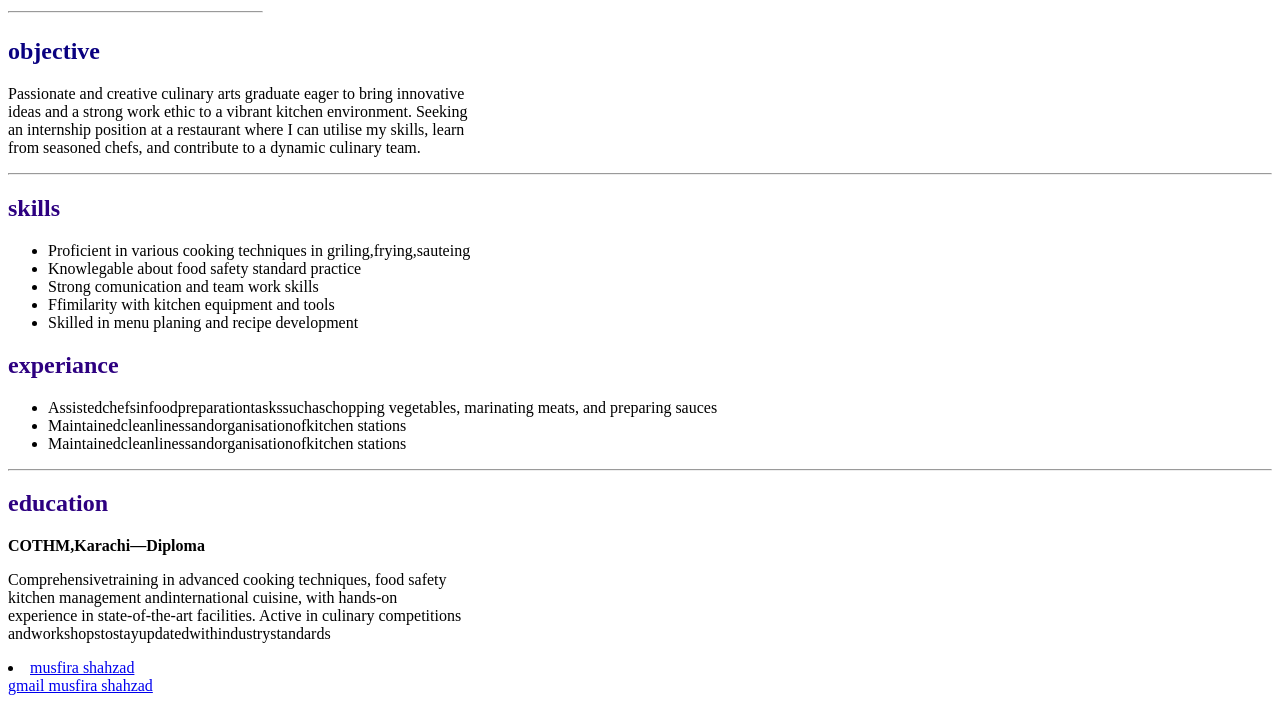
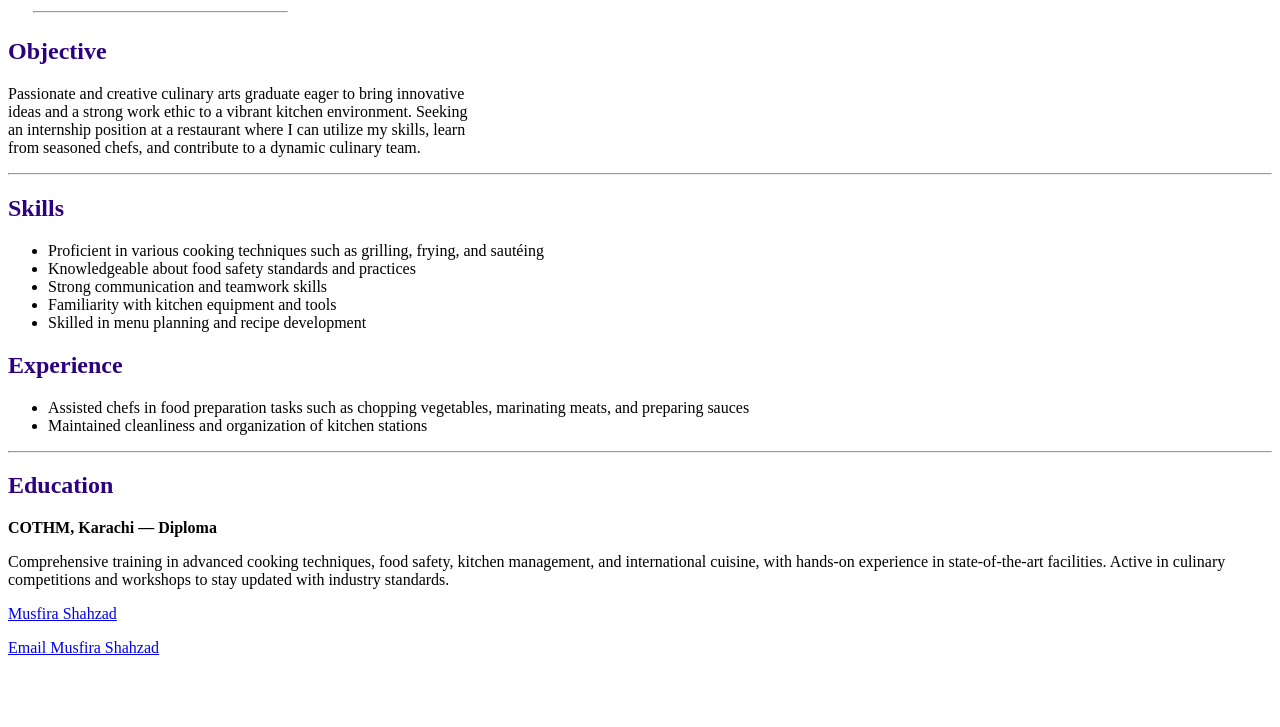
Before and after one commit to Musfiraq1/My-first-project, a plain HTML site: page resume.html in a window 1280 px wide. Shown: the part 73-800 px from the top of the page. Drawn offline with Linux system fonts and the light colour scheme.

Commit message:
fix build issue

```diff
--- a/resume.html
+++ b/resume.html
@@ -1,54 +1,64 @@
 <!DOCTYPE html>
 <html lang="en">
   <head>
-  <meta charset="UTF-8">
-  <meta name="viewport" content="width=device-width, initial-scale=1.0">
+    <meta charset="UTF-8" />
+    <meta name="viewport" content="width=device-width, initial-scale=1.0" />
     <title>Document</title>
-</head>
-
-<body>
-  <h1>  musfira shahazad </h1>
-
-  <hr class="custom-line"> <!-- Custom styled HR -->
     <style>
       hr.custom-line {
         border: 2;
-        height: 3 px;          /* Line height (thickness) */
-        background-color:black; /* Line color */
-        width: 20%;            /* Line width */
-        margin: 2% auto;     /* Centered with spacing */
-        margin-left: 0;
+        height: 3 px; /* Line height (thickness) */
+        background-color: black; /* Line color */
+        width: 20%; /* Line width */
+        margin: 2%;
+      }
+      h2 {
+        color: rgb(45, 0, 128); /* Consistent color for h2 tags */
       }
     </style>
-
-  <h2 style="color: rgb(9, 0, 128);">objective</h2>
-  <p>Passionate and creative culinary arts graduate eager to bring innovative<br>
-    ideas and a strong work ethic to a vibrant kitchen environment. Seeking   <br>
-    an internship position at a restaurant where I can utilise my skills, learn<br>
-    from seasoned chefs, and contribute to a dynamic culinary team.</p>
-    <hr>
-    <h2 style="color: rgb(45, 0, 128);">skills</h2>
-    <ul><li>Proficient in various cooking techniques in griling,frying,sauteing</li>
-    <li>Knowlegable about food safety standard practice</li>
-    <li>Strong comunication  and team work skills</li>
-    <li>Ffimilarity with kitchen equipment and tools</li>
-    <li>Skilled in menu planing and recipe development</li></ul>
-
-
- <h2 style="color: rgb(45, 0, 128);">experiance</h2>
-      <ul><li>Assistedchefsinfoodpreparationtaskssuchaschopping
-        vegetables, marinating meats, and preparing sauces</li>
-      <li>Maintainedcleanlinessandorganisationofkitchen stations</li>
-      <li>Maintainedcleanlinessandorganisationofkitchen stations</li></ul>
-<hr>
-<h2 style="color: rgb(45, 0, 128);">education</h2>
-      <p><b>COTHM,Karachi—Diploma </b></p>
-      <p> Comprehensivetraining in advanced cooking techniques, food safety <br>
-        kitchen management andinternational cuisine, with hands-on <br>
-        experience in state-of-the-art facilities.  Active in culinary competitions <br>
-        andworkshopstostayupdatedwithindustrystandards</p>
-        <li><a href="http//www.musfirashahzad.com">musfira shahzad</a></li>
-        <a href="mailto:abeehathebaig@gmail.com">gmail musfira shahzad </a>
-
+  </head>
+  <body>
+    <h1>Musfira Shahzad</h1>
+    <hr class="custom-line" />
+    <h2>Objective</h2>
+    <p>
+      Passionate and creative culinary arts graduate eager to bring
+      innovative<br />
+      ideas and a strong work ethic to a vibrant kitchen environment. Seeking<br />
+      an internship position at a restaurant where I can utilize my skills,
+      learn<br />
+      from seasoned chefs, and contribute to a dynamic culinary team.
+    </p>
+    <hr />
+    <h2>Skills</h2>
+    <ul>
+      <li>
+        Proficient in various cooking techniques such as grilling, frying, and
+        sautéing
+      </li>
+      <li>Knowledgeable about food safety standards and practices</li>
+      <li>Strong communication and teamwork skills</li>
+      <li>Familiarity with kitchen equipment and tools</li>
+      <li>Skilled in menu planning and recipe development</li>
+    </ul>
+    <h2>Experience</h2>
+    <ul>
+      <li>
+        Assisted chefs in food preparation tasks such as chopping vegetables,
+        marinating meats, and preparing sauces
+      </li>
+      <li>Maintained cleanliness and organization of kitchen stations</li>
+    </ul>
+    <hr />
+    <h2>Education</h2>
+    <p><b>COTHM, Karachi — Diploma</b></p>
+    <p>
+      Comprehensive training in advanced cooking techniques, food safety,
+      kitchen management, and international cuisine, with hands-on experience in
+      state-of-the-art facilities. Active in culinary competitions and workshops
+      to stay updated with industry standards.
+    </p>
+    <p><a href="http://www.musfirashahzad.com">Musfira Shahzad</a></p>
+    <p><a href="mailto:abeehathebaig@gmail.com">Email Musfira Shahzad</a></p>
   </body>
 </html>
```
Also changed, not shown: MY WEBSITE.html (+26 -16 lines). Lines whose indentation alone changed are shown as unchanged.
